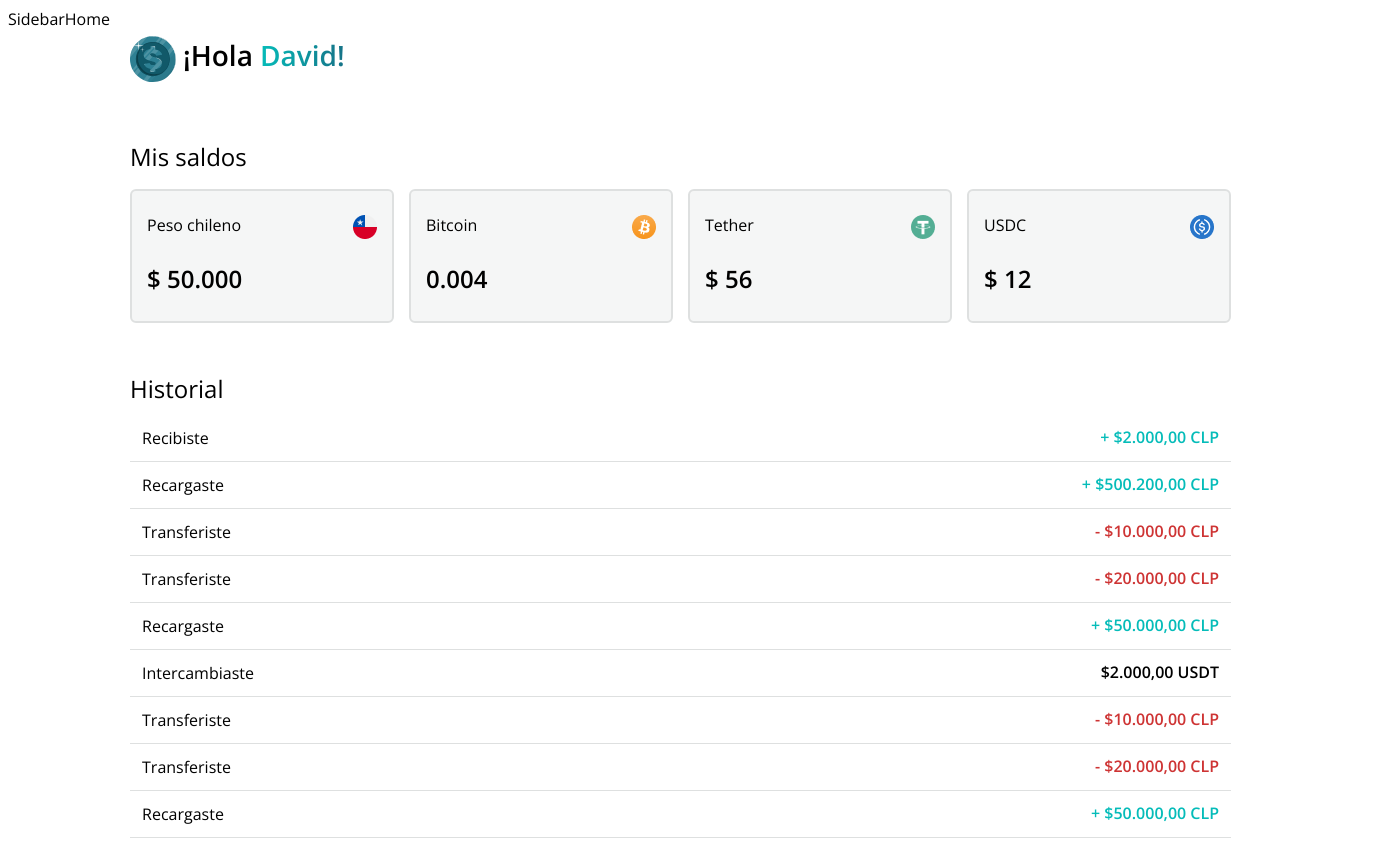
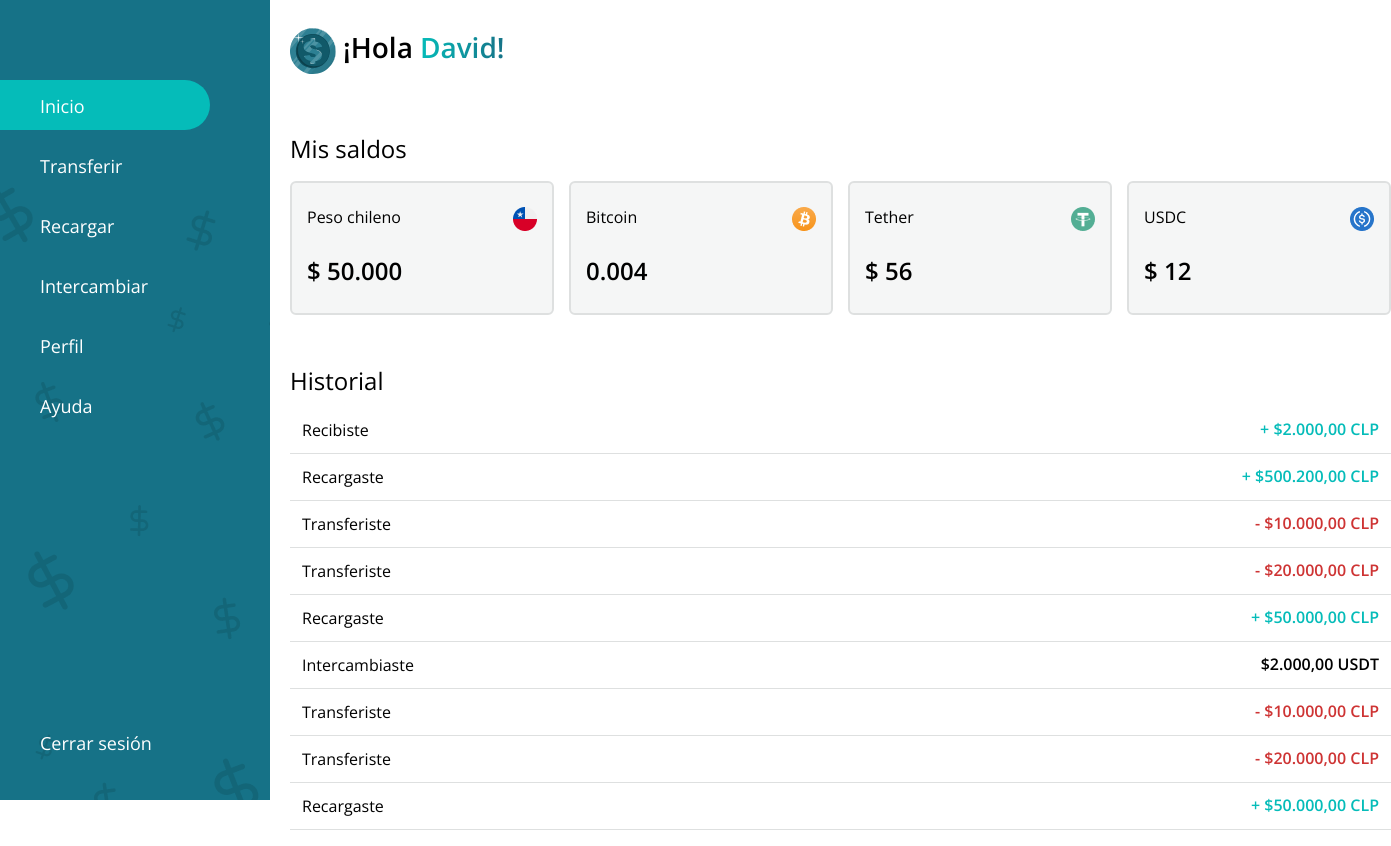
Before and after one commit to ramirobrugnoli/vitawallet, a React (Vite) app: page /home in a window 1280 px wide. Shown: the whole page, 1391 px wide, since content can reach past the window. Built offline with nearby package versions, Linux system fonts and the light colour scheme.

Commit message:
implemented lateralBar

```diff
--- a/src/components/Home/SidebarHome/SidebarHome.module.css
+++ b/src/components/Home/SidebarHome/SidebarHome.module.css
@@ -0,0 +1,85 @@
+.sidebar {
+  background-color: var(--color-blue-1);
+  color: white;
+  width: 250px;
+  height: 100vh;
+  padding-right: 20px;
+  display: flex;
+  flex-direction: column;
+  justify-content: space-between;
+  position: relative;
+  overflow: hidden;
+  background-image: url('../../../assets/Sidebar/sidebarBackground.png');
+  background-repeat: no-repeat;
+  background-position-y: bottom;
+}
+
+.nav {
+  flex-grow: 1;
+  position: relative;
+  z-index: 1;
+}
+
+.navList {
+  list-style-type: none;
+  padding: 0;
+  margin: 0;
+  padding-right: 5vh;
+  padding-top: 10vh;
+}
+
+.navItem {
+  margin-bottom: 10px;
+}
+
+.navLink {
+  font-family: 'Open Sans', sans-serif;
+  font-size: 18px;
+  line-height: 32.68px;
+  color: white;
+  height: 50px;
+  text-decoration: none;
+  padding: 10px 20px;
+  display: block;
+  border-top-right-radius: 32.5px;
+  border-bottom-right-radius: 32.5px;
+  transition: background-color 0.3s;
+  border: none;
+  background: none;
+  text-align: left;
+  width: 100%;
+  cursor: pointer;
+  padding-left: 5vh;
+}
+
+.navLink:hover {
+  background-color: rgba(255, 255, 255, 0.1);
+}
+
+.navLink.active {
+  background-color: var(--color-blue-2);
+  font-weight: 400 !important;
+}
+
+.logoutButton {
+  background-color: transparent;
+  border: none;
+  color: white;
+  padding: 10px 20px;
+  cursor: pointer;
+  transition: background-color 0.3s;
+  text-align: left;
+  width: 100%;
+  position: relative;
+  z-index: 1;
+  padding-left: 5vh;
+  padding-bottom: 5vh;
+  font-family: 'Open Sans', sans-serif;
+  font-size: 18px;
+  font-weight: 400;
+  line-height: 32.68px;
+}
+
+.logoutButton:hover {
+  background-color: rgba(255, 255, 255, 0.1);
+}
--- a/src/components/Home/SidebarHome/SidebarHome.tsx
+++ b/src/components/Home/SidebarHome/SidebarHome.tsx
@@ -1,7 +1,36 @@
 import React from 'react';
+import { Link } from 'react-router-dom';
+import styles from './SidebarHome.module.css';
 
-const SidebarHome = () => {
-  return <div>SidebarHome</div>;
+interface SidebarHomeProps {
+  onSelectOption: (option: string) => void;
+  logout: () => void;
+  selectedOption: string;
+}
+
+const SidebarHome = ({ logout, onSelectOption, selectedOption }: SidebarHomeProps) => {
+  const options = ['Inicio', 'Transferir', 'Recargar', 'Intercambiar', 'Perfil', 'Ayuda'];
+  return (
+    <aside className={styles.sidebar}>
+      <nav className={styles.nav}>
+        <ul className={styles.navList}>
+          {options.map((option) => (
+            <li key={option} className={styles.navItem}>
+              <button
+                onClick={() => onSelectOption(option)}
+                className={`${styles.navLink} ${selectedOption === option ? styles.active : ''}`}
+              >
+                {option}
+              </button>
+            </li>
+          ))}
+        </ul>
+      </nav>
+      <button onClick={logout} className={styles.logoutButton}>
+        Cerrar sesión
+      </button>
+    </aside>
+  );
 };
 
 export default SidebarHome;
--- a/src/pages/HomePage/HomePage.tsx
+++ b/src/pages/HomePage/HomePage.tsx
@@ -1,19 +1,54 @@
-import React from 'react';
+import React, { useState } from 'react';
 import { useAppContext } from '../../context/AppContext';
-import { SidebarHome, Inicio } from '../../components/Home';
+import {
+  SidebarHome,
+  Inicio,
+  /*   Transferir,
+  Recargar,
+  Intercambiar,
+  Perfil,
+  Ayuda, */
+} from '../../components/Home';
 
 import styles from './HomePage.module.css';
 
-const HomePage = () => {
+const HomePage: React.FC = () => {
   const { user, logout } = useAppContext();
-  console.log('user en componente home', user);
+  const [selectedOption, setSelectedOption] = useState('Inicio');
+
+  const handleSelectOption = (option: string) => {
+    setSelectedOption(option);
+  };
+
+  const renderContent = () => {
+    switch (selectedOption) {
+      case 'Inicio':
+        return <Inicio />;
+      case 'Transferir':
+        return null;
+      case 'Recargar':
+        return null;
+      case 'Intercambiar':
+        return null;
+      case 'Perfil':
+        return null;
+      case 'Ayuda':
+        return null;
+      default:
+        return null;
+    }
+  };
 
   return (
     <div className={styles.homePageContainer}>
       <div className={styles.sidebarContainer}>
-        <SidebarHome />
+        <SidebarHome
+          onSelectOption={handleSelectOption}
+          logout={logout}
+          selectedOption={selectedOption}
+        />
       </div>
-      <Inicio />
+      <div className={styles.contentContainer}>{renderContent()}</div>
     </div>
   );
 };
--- a/src/styles/global.css
+++ b/src/styles/global.css
@@ -49,4 +49,5 @@
 
 body {
   font-family: 'Open Sans', sans-serif;
+  margin: 0 !important;
 }
```
Also changed, not shown: src/assets/Sidebar/sidebarBackground.png (added).
